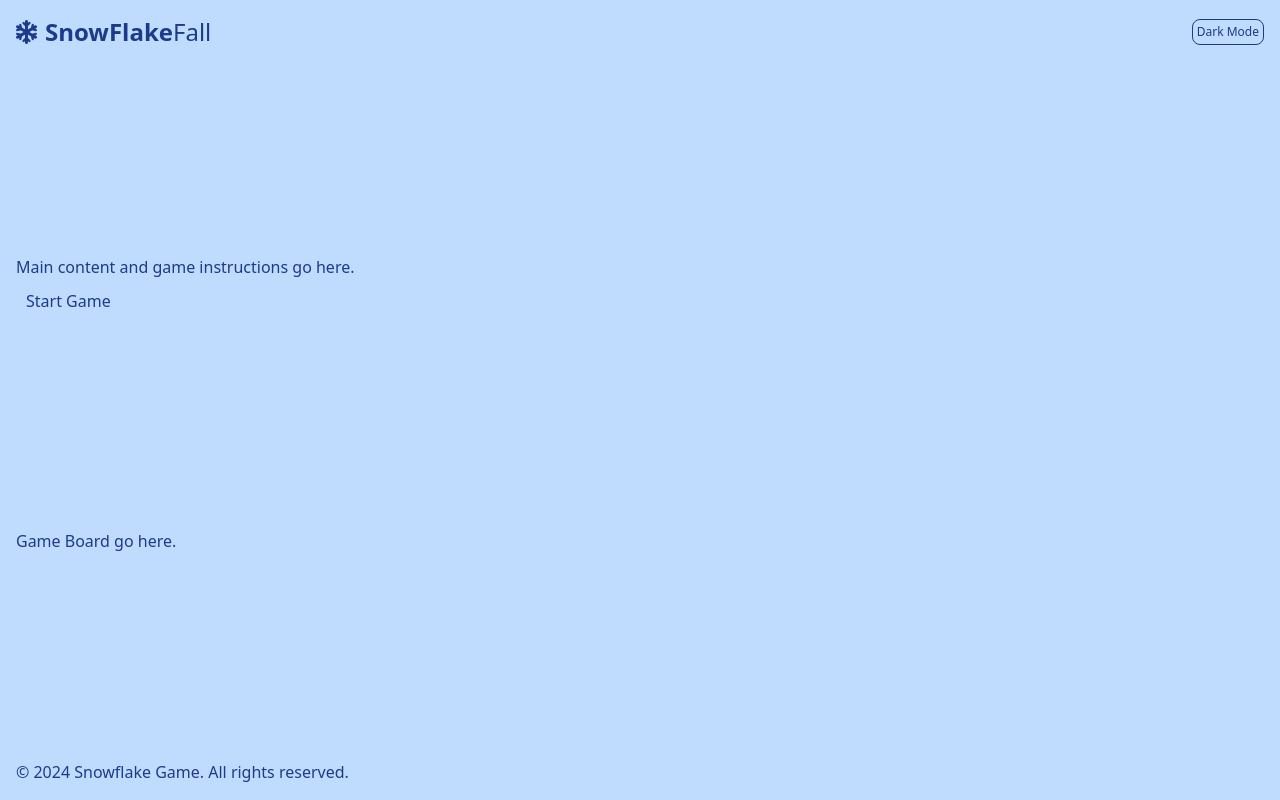
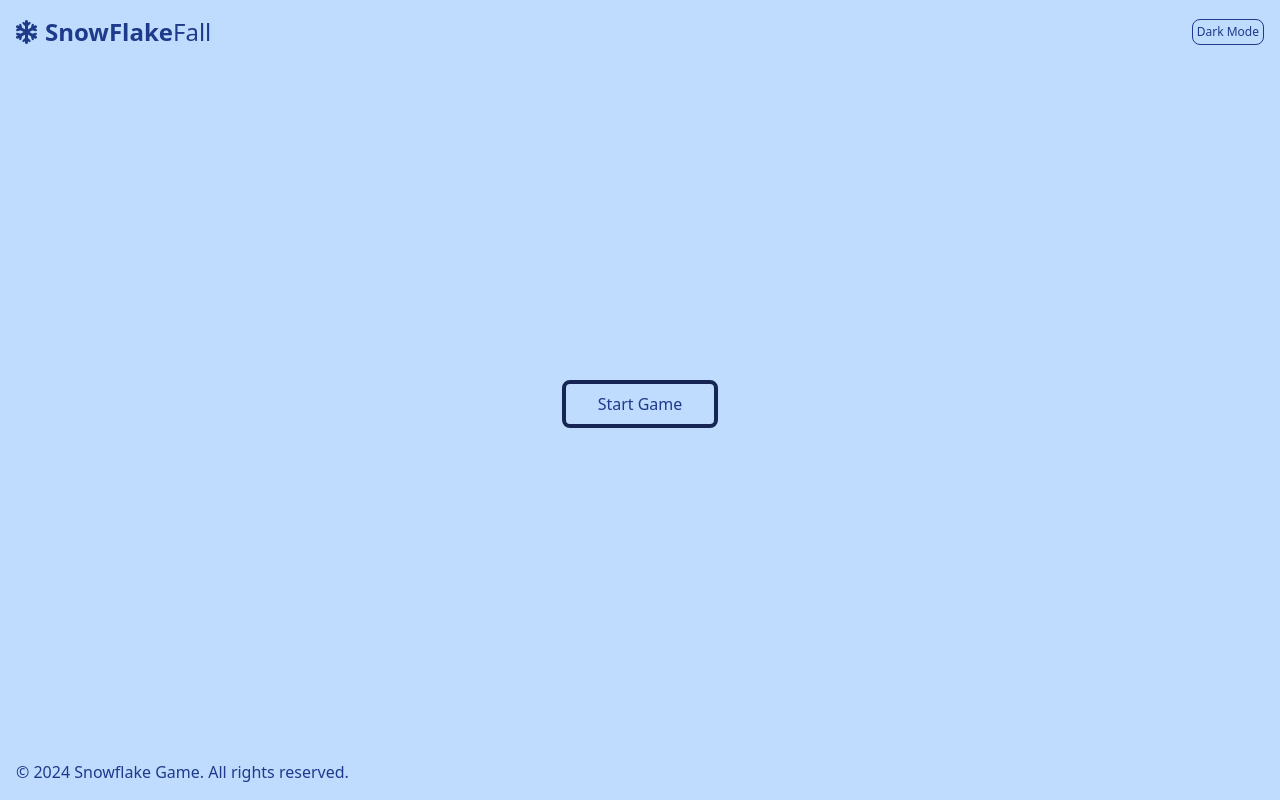
Before and after one commit to tbrown034/snowflake-fall, a React (Vite) app: page / in a window 1280 px wide. Built offline with nearby package versions, Linux system fonts and the light colour scheme.

Commit message:
feat: conditionally rendering main gameboard

```diff
--- a/src/App.jsx
+++ b/src/App.jsx
@@ -6,9 +6,18 @@ import GameBoard from "./components/UI/GameBoard";
 
 function App() {
   const [darkMode, setDarkMode] = useState(false);
+  const [gameStarted, setGameStarted] = useState(false);
 
   const toggleDarkMode = () => {
     setDarkMode((prevMode) => !prevMode); // Ensuring the state is toggled based on the previous state
+  };
+
+  const startGame = () => {
+    setGameStarted(true);
+  };
+
+  const backToStart = () => {
+    setGameStarted(false);
   };
 
   return (
@@ -18,9 +27,13 @@ function App() {
       }`}
     >
       <Header onToggleDarkMode={toggleDarkMode} isDarkMode={darkMode} />
-      <Main />
-      <GameBoard />
-      <Footer isDarkMode={darkMode} />
+      {gameStarted ? (
+        <GameBoard onBackToStart={backToStart} />
+      ) : (
+        <Main onStartGame={startGame} />
+      )}
+
+      <Footer />
     </div>
   );
 }
--- a/src/components/UI/GameBoard.jsx
+++ b/src/components/UI/GameBoard.jsx
@@ -1,7 +1,13 @@
-export default function Main() {
+export default function Main({ onBackToStart }) {
   return (
-    <main>
-      <p>Game Board go here.</p>
+    <main className="flex flex-col gap-4">
+      <div className=" border-2  border-blue-950 p-4 min-h-96  "></div>
+      <button
+        onClick={onBackToStart}
+        className=" p-2 px-8  border-4  border-blue-950 hover:bg-blue-800 hover:text-blue-100 active:bg-blue-900 rounded-lg"
+      >
+        Go Back
+      </button>
     </main>
   );
 }
--- a/src/components/UI/Main.jsx
+++ b/src/components/UI/Main.jsx
@@ -1,10 +1,14 @@
-export default function Main() {
+export default function Main({ onStartGame }) {
   return (
-    <main className="">
-      <p>Main content and game instructions go here.</p>
-      <button className=" p-2  border-2  border-blue-200 rounded-lg dark:border-blue-900">
-        Start Game
-      </button>
+    <main className=" flex flex-col gap-4">
+      <div className="flex justify-center">
+        <button
+          onClick={onStartGame}
+          className=" p-2 px-8  border-4  border-blue-950 hover:bg-blue-800 hover:text-blue-100 active:bg-blue-900 rounded-lg"
+        >
+          Start Game
+        </button>
+      </div>
     </main>
   );
 }
--- /dev/null
+++ b/src/components/gamePieces/WhiteSnowflake.jsx
@@ -0,0 +1,3 @@
+export default function WhiteSnowflake() {
+  return <>white</>;
+}
```
